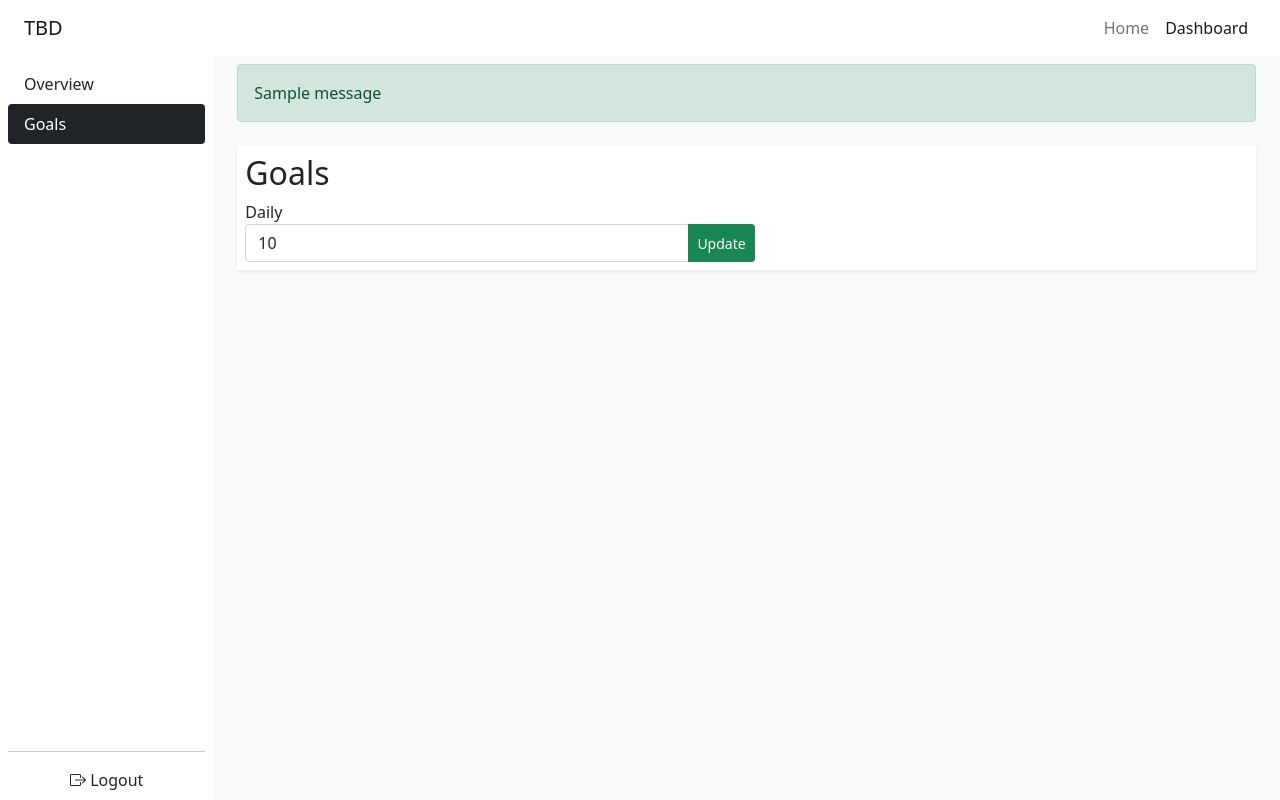
After one commit to jaisawhney/Calorie-Log, a Flask app: template blueprints/dashboard/templates/goals.html in a window 1280 px wide. The commit adds this page. Run offline with Flask 2, Linux system fonts and the light colour scheme; the template is opened without the code that fills it: most values are stand-ins (such as "Sample title", 1, 10 or a date in 2020); one stand-in notice (Sample message) is shown; some libraries are stand-ins or nearby versions.

Commit message:
Move the dashboard to its own Blueprint

```diff
--- a/app.py
+++ b/app.py
@@ -1,6 +1,7 @@
 from flask import Flask, render_template
 
 from blueprints.main.views import view as routes_main
+from blueprints.dashboard.views import view as routes_dashboard
 from blueprints.goals.views import view as routes_goals
 from blueprints.users.views import view as routes_users
 from blueprints.items.views import view as routes_items
@@ -11,13 +12,14 @@ app = Flask(__name__)
 app.secret_key = os.environ.get("SECRET_KEY")
 
 app.register_blueprint(routes_main)
+app.register_blueprint(routes_dashboard)
 app.register_blueprint(routes_goals)
 app.register_blueprint(routes_users)
 app.register_blueprint(routes_items)
 
 
 @app.errorhandler(404)
-def page_not_found():
+def page_not_found(e):
     return render_template("404.html"), 404
 
 
--- /dev/null
+++ b/blueprints/dashboard/templates/goals.html
@@ -0,0 +1,34 @@
+{% extends "partials/dashboard.html" %}
+{% set active_page = "dashboard" %}
+{% set dashboard_page = "goals" %}
+
+{% block head %}
+
+{% endblock %}
+
+{% block dashboard_items %}
+<div class="mx-4 mb-0 mt-2">
+    {% with messages = get_flashed_messages(with_categories=true) %}
+    {% for category, message in messages %}
+
+    <div class="alert alert-{{ category }}" role="alert">
+        {{ message }}
+    </div>
+
+    {% endfor %}
+    {% endwith %}
+</div>
+<div class="mx-4 mt-2 bg-white shadow-sm">
+    <h2 class="m-2">Goals</h2>
+    <form class="m-2 w-50" action="{{ url_for('goals.create') }}" method="POST">
+        <input type="hidden" name="category" value="daily">
+        <label for="amount">Daily</label>
+        <div class="input-group">
+            <input type="number" name="amount" class="form-control" id="amount" placeholder="Amount"
+                   value="{{daily_goal.amount or 0}}" min=0>
+            <button class="btn btn-sm btn-success" type="submit">Update</button>
+        </div>
+    </form>
+</div>
+
+{% endblock %}
--- a/templates/404.html
+++ b/templates/404.html
@@ -5,7 +5,7 @@
     <div class="text-center">
         <h1>Error 404</h1>
         <p>They page you were looking for doesn't exist :(</p>
-        <a class="btn-sm btn-dark text-decoration-none" href="{{ url_for('main.index') }}">Go Home</a>
+        <a class="btn btn-sm btn-dark text-decoration-none" href="{{ url_for('main.index') }}">Go Home</a>
     </div>
 </div>
 {% endblock %}
--- a/templates/partials/dashboard.html
+++ b/templates/partials/dashboard.html
@@ -8,14 +8,14 @@
             <div class="h-100 d-flex align-content-center flex-column p-2">
                 <ul class="nav nav-pills flex-column mb-auto">
                     <li class="nav-item dashboard-item">
-                        <a href="{{ url_for('main.dashboard')}}"
+                        <a href="{{ url_for('dashboard.overview')}}"
                            class="nav-link {{ 'active' if dashboard_page == 'overview' else 'text-dark'}}">
                             <i class="text-center bi bi-house d-block d-md-none"></i>
                             <span class="d-md-block d-none">Overview</span>
                         </a>
                     </li>
                     <li class="nav-item dashboard-item">
-                        <a href="{{ url_for('goals.index') }}"
+                        <a href="{{ url_for('dashboard.goals') }}"
                            class="nav-link {{ 'active' if dashboard_page == 'goals' else 'text-dark'}}">
                             <i class="text-center bi bi-plus-circle d-block d-md-none"></i>
                             <span class="d-md-block d-none">Goals</span></a>
--- a/templates/partials/nav.html
+++ b/templates/partials/nav.html
@@ -8,10 +8,10 @@
         <div class="collapse navbar-collapse" id="navbar-links">
             <ul class="navbar-nav ms-auto">
                 <li class="nav-item">
-                    <a class="nav-link {{ 'active' if active_page == 'index' else '' }}" href="{{ url_for('main.index') }}">Home</a>
+                    <a class="nav-link {{ 'active' if active_page == 'index'}}" href="{{ url_for('main.index') }}">Home</a>
                 </li>
                 <li class="nav-item">
-                    <a class="nav-link {{ 'active' if active_page == 'dashboard' else '' }}" href="{{ url_for('main.dashboard') }}">Dashboard</a>
+                    <a class="nav-link {{ 'active' if active_page == 'dashboard'}}" href="{{ url_for('dashboard.overview') }}">Dashboard</a>
                 </li>
             </ul>
         </div>
```
Also changed, not shown: blueprints/dashboard/templates/overview.html (renamed from blueprints/main/templates/dashboard_overview.html, +4 -3 lines), blueprints/dashboard/views.py (added, +42 -0 lines).
